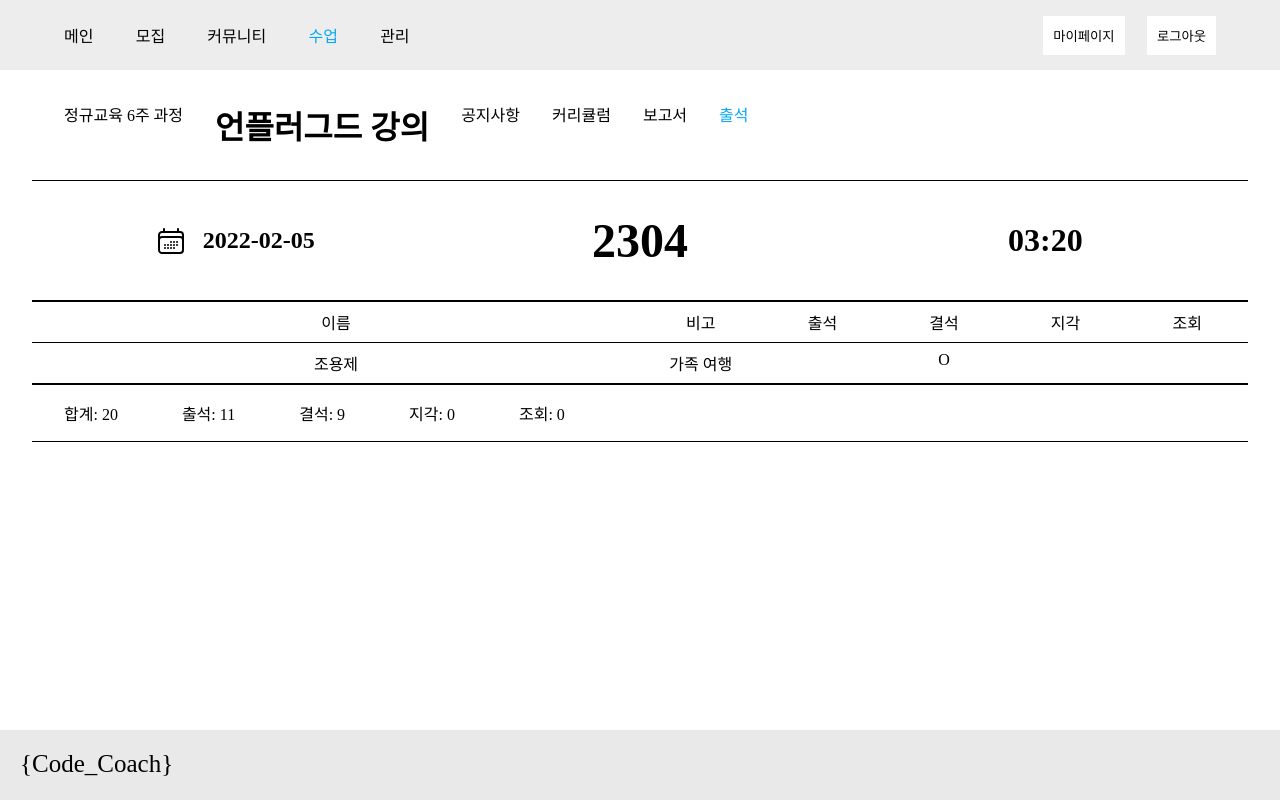
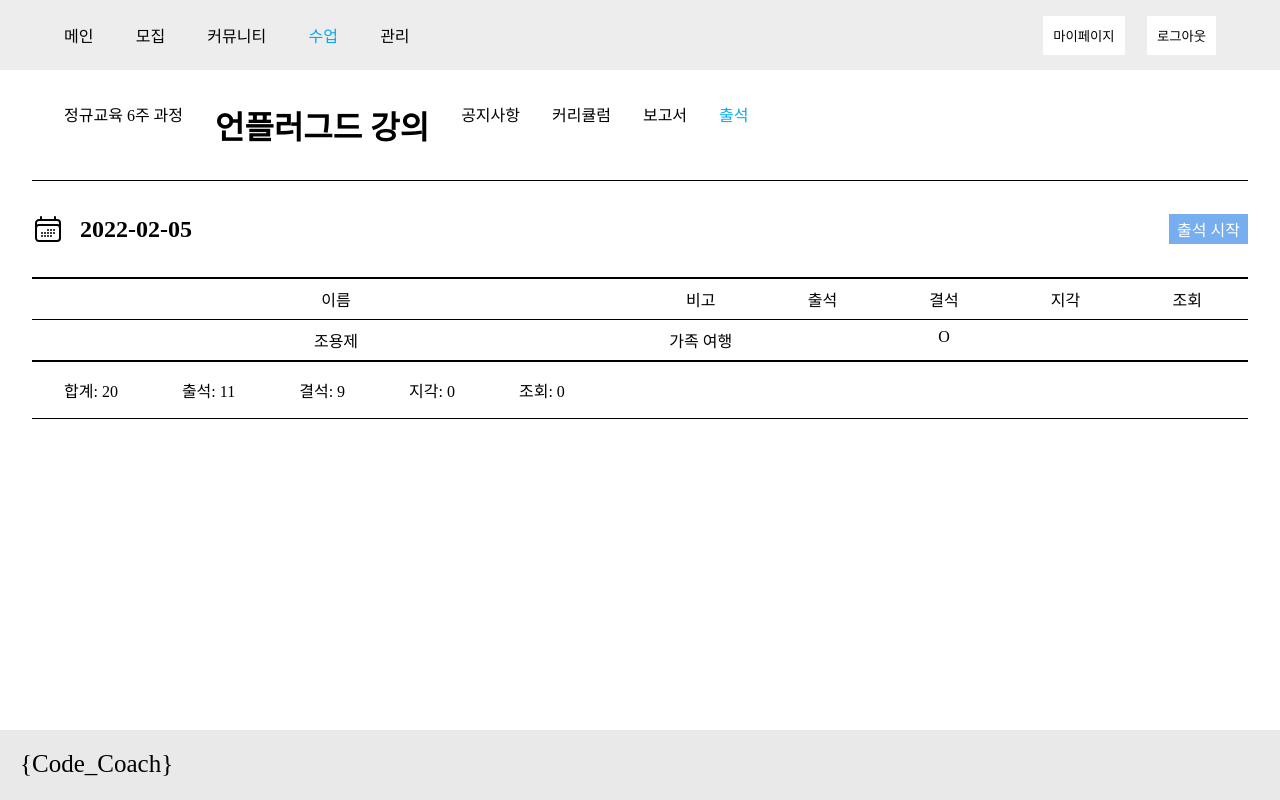
Before and after one commit to Code-Coach-org/Code-Coach-Front-end, a React (Create React App) app: page /class/1/attendance in a window 1280 px wide. Built offline with nearby package versions, Linux system fonts and the light colour scheme.

Commit message:
[ADD] 교사 수업 출석 대기 페이지

```diff
--- a/src/App.js
+++ b/src/App.js
@@ -22,7 +22,8 @@
           <Route path="/class/:classId/notice" element={<P.ClassNoticePage /> } />
           {/* <Route path="/class/:classId/attendance" element={<P.ClassAttendancePage /> } /> */}
           {/* <Route path="/class/:classId/attendance" element={<P.ClassAttendanceCompletedPage title="지금은 출석 체크 중이 아닙니다." /> } /> */}
-          <Route path="/class/:classId/attendance" element={<P.InAttendancePage /> } />
+          {/* <Route path="/class/:classId/attendance" element={<P.InAttendancePage /> } /> */}
+          <Route path="/class/:classId/attendance" element={<P.BeforeAttendancePage /> } />
         </ Routes>
         <Footer />
       </BrowserRouter>
--- a/src/pages/class/classAttendance/teacher/BeforeAttendancePage.jsx
+++ b/src/pages/class/classAttendance/teacher/BeforeAttendancePage.jsx
@@ -7,20 +7,17 @@
     return (
         <S.Layout>
             <ClassHeaderComponent />
-            <S.Warpper>
+            <S.FlexWarpper>
                 <S.Date>
                     <svg xmlns="http://www.w3.org/2000/svg" fill="none" viewBox="0 0 24 24" strokeWidth={1.5} stroke="currentColor" className="w-6 h-6">
                         <path strokeLinecap="round" strokeLinejoin="round" d="M6.75 3v2.25M17.25 3v2.25M3 18.75V7.5a2.25 2.25 0 012.25-2.25h13.5A2.25 2.25 0 0121 7.5v11.25m-18 0A2.25 2.25 0 005.25 21h13.5A2.25 2.25 0 0021 18.75m-18 0v-7.5A2.25 2.25 0 015.25 9h13.5A2.25 2.25 0 0121 11.25v7.5m-9-6h.008v.008H12v-.008zM12 15h.008v.008H12V15zm0 2.25h.008v.008H12v-.008zM9.75 15h.008v.008H9.75V15zm0 2.25h.008v.008H9.75v-.008zM7.5 15h.008v.008H7.5V15zm0 2.25h.008v.008H7.5v-.008zm6.75-4.5h.008v.008h-.008v-.008zm0 2.25h.008v.008h-.008V15zm0 2.25h.008v.008h-.008v-.008zm2.25-4.5h.008v.008H16.5v-.008zm0 2.25h.008v.008H16.5V15z" />
                     </svg>
                     2022-02-05
                 </S.Date>
-                <S.Number>
-                    2304
-                </S.Number>
-                <S.Time>
-                    03:20
-                </S.Time>
-            </S.Warpper>
+                <S.Button>
+                    출석 시작
+                </S.Button>
+            </S.FlexWarpper>
             <S.Schedule>
                 <S.ScheduleRow>
                     <S.Item>이름</S.Item>
--- a/src/pages/index.js
+++ b/src/pages/index.js
@@ -5,3 +5,4 @@
 export { default as ClassAttendancePage } from './class/classAttendance/student/ClassAttendancePage';
 export { default as ClassAttendanceCompletedPage } from './class/classAttendance/student/ClassAttendanceCompletedPage';
 export { default as InAttendancePage } from './class/classAttendance/teacher/InAttendancePage';
+export { default as BeforeAttendancePage } from './class/classAttendance/teacher/BeforeAttendancePage';
--- a/src/styles/class/teacherManagementPage/teacherManagementPage.style.js
+++ b/src/styles/class/teacherManagementPage/teacherManagementPage.style.js
@@ -1,4 +1,5 @@
 import styled from "styled-components";
+import { ANCHOR_ACTIVE_COLOR } from "../../constants/color.constant";
 
 export const Layout = styled.div`
   width: 100%;
@@ -74,3 +75,17 @@
 export const ResultItem = styled.div`
   margin: 0rem 2rem;
 `
+
+export const Button = styled.div`
+  background-color: #77AEEF;
+  color: white;
+  padding: .2rem .5rem;
+`
+
+export const FlexWarpper = styled.div`
+  display: flex;
+  width: 95%;
+  justify-content: space-between;
+  padding: 2rem 0;
+  align-items: center;
+`
```
